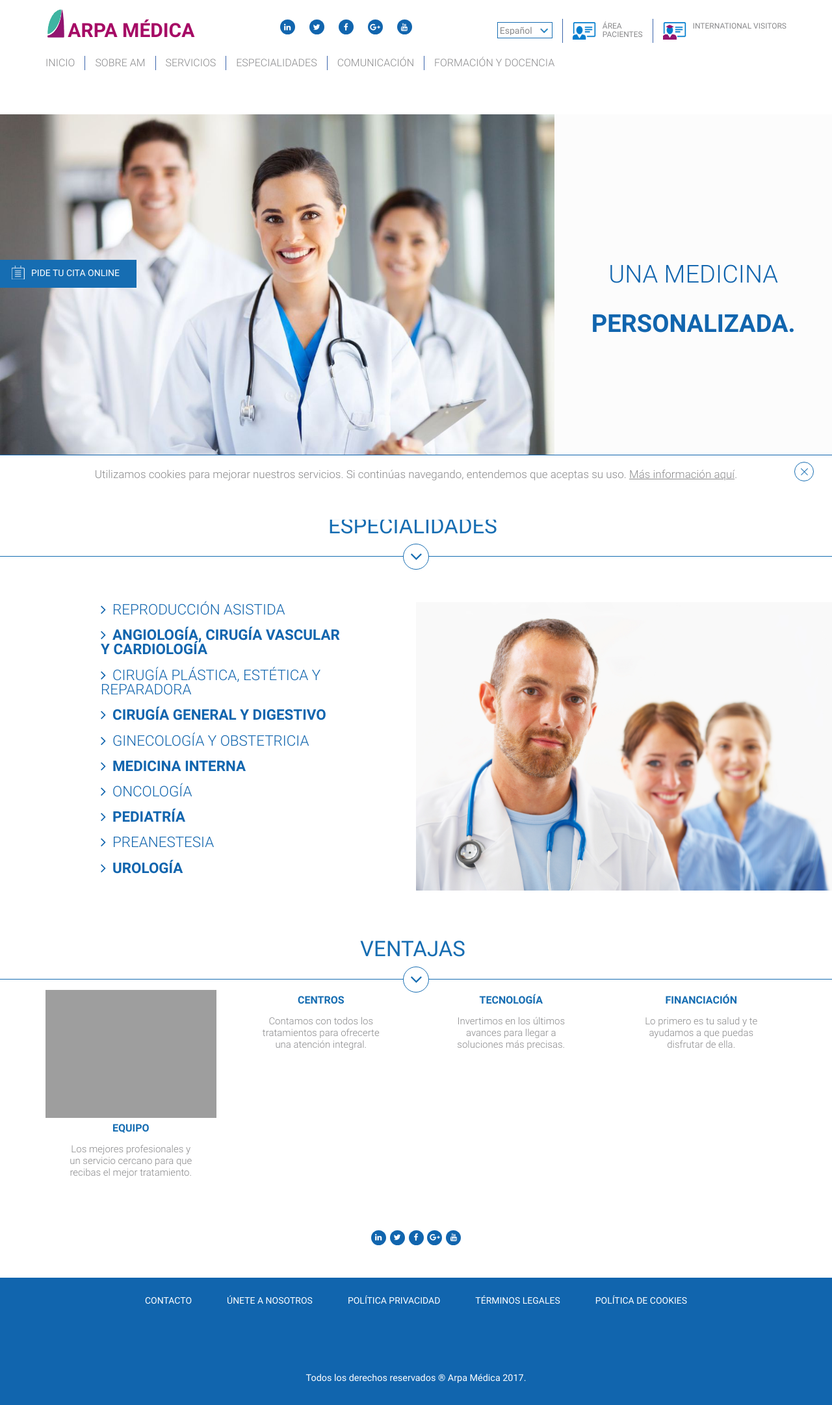
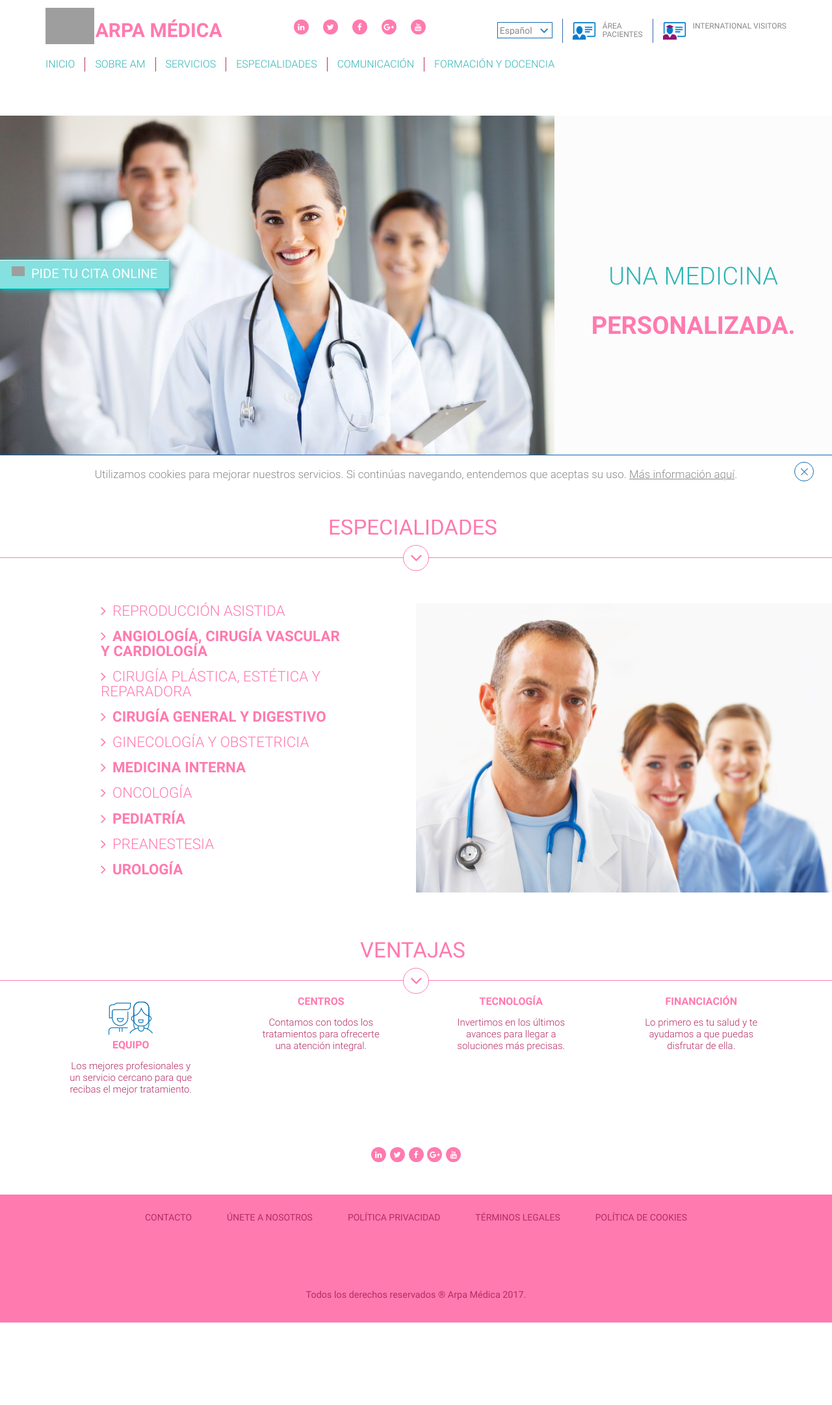
Before and after one commit to nikitor/vdh, a PHP site: page / in a window 1280 px wide. Shown: the whole page at 65% size. After the commit the page ends 2036 px from the top, so only its background shows below. Run offline with PHP 8.4, Linux system fonts and the light colour scheme; grey boxes are pictures that could not be loaded.

Commit message:
version rosa/azul cursis ok para mi en local

```diff
--- a/css/style.css
+++ b/css/style.css
@@ -367,15 +367,22 @@
     transform: translate(0%, -50%);
     -webkit-transform: translate(0%, -50%);
 }
+.fixed_cita:hover {
+		background-color: #2db4b4;
+}
 .fixed_cita {
 		margin-left: 0;
 		transition: all .15s ease-in-out;
 		-webkit-transition: all .15s ease-in-out;
 		z-index: 99;
 		padding: 8px 12px;
-    background-color: #166db2;
-    width: 210px;
+		/* background-color: #166db2; */
+		background-color: #85e0e0;
+		/* width: 210px; */
 		text-align: left;
+		border-top: azure 1px solid;
+		border-bottom: #00d6d6 1px solid;
+		box-shadow: 2px 2px 10px #2caaaa;
 }
 .fixed_call {
     margin-left: 0;
@@ -404,10 +411,11 @@
 	max-width: 40px;
 }
 .fixed_cita span {
-   color: #FFF;
-   text-transform: uppercase;
-   font-size: 14px;
-   float: left;
+   color: #ffffff;
+   text-transform: uppercase;
+   font-size: 1em;
+   float: left;
+   font-weight: 400;
 }
 .fixed_call span {
    color: #166db2;
@@ -431,7 +439,7 @@
 }
 #fixed_buttons .butons_arrows{
     position: absolute;
-    left: 100%;
+    left: 99%;
     top: 50%;
     height: 100%;
     width: 20px;
@@ -440,8 +448,13 @@
     margin-left: 0;
     text-align: center;
     cursor: pointer;
-    border: 1px solid #166db2;
-    background: #166db2;
+    /*border: 1px solid #166db2;*/
+    /*background: #166db2; azul */
+		border-top: azure 1px solid;
+    border-bottom: #00d6d6 1px solid;
+    box-shadow: 2px 2px 5px hsla(180, 20%, 20%, 1);
+		/*border: 1px solid #FFF #85e0e0 #85e0e0 #85e0e0;*/
+    background: #85e0e0;
 }
 #fixed_buttons .butons_arrows .cierra,
 #fixed_buttons .butons_arrows .abre{
@@ -474,11 +487,13 @@
 }
 
 .full_title h2 {
-	color: #166db2;
+	/*color: #166db2;*/
+	color: #FF7AAF;
 	font-size: 33px;
 	text-transform: uppercase;
 	font-weight: 400;
-	border-bottom: 1px solid #166db2;
+	/*border-bottom: 1px solid #166db2; azul */
+	border-bottom: 1px solid #FF7AAF;
 	/*margin-top: 50px;*/
 	margin-bottom: -20px;
 	text-align: center;
@@ -495,11 +510,13 @@
 	background-color: #FFF;
 	height: 40px;
 	width: 40px;
-	border: 1px solid #166db2;
+	/*border: 1px solid #166db2;*/
+	border: 1px solid #FF7AAF;
 	display: block;
 	margin: 0 auto;
 	font-size: 30px;
-	color: #166db2;
+	/*color: #166db2;*/
+	color: #FF7AAF;
 	padding-top: 3px;
 	padding-left: 1px;
 	position: relative;
@@ -569,7 +586,7 @@
 header #logo {
   float: left;
   margin-right: 2px;
-  height: 3em;
+  height: 3.5em;
   margin-top: -1.1em;
 }
 body.it header #logo {
@@ -642,8 +659,9 @@
 	text-transform: uppercase;
 	padding: 3px 15px;
 	font-weight: 100;
-    border-right: 1px solid #3b65ac;
-    /*font-size: 14px;*/
+	border-right: 1px solid #b42d65;
+	color: #2db4b4;
+	/* font-size: 14px; */
 	font-size: 1em;
 	cursor: pointer;
 }
@@ -793,9 +811,14 @@
 #ventajas .ventaja {
 	margin-bottom: 50px;
 }
+#ventajas p {
+	color:#b42d65;
+}
+
 #ventajas .ventaja h3 {
 	text-transform: uppercase;
-	color: #166db2;
+	/*color: #166db2;*/
+	color: #FF7AAF;
 	font-weight: bold;
 	margin: 8px 0 15px;
 }
@@ -831,7 +854,8 @@
 	margin-top: 5px;
 }
 footer {
-	background-color: #1165ae;
+	/*background-color: #1165ae; azul vd */
+	background-color: #FF7AAF;
 	padding: 20px 0;
 	display: block;
 	margin-top: 50px;
@@ -846,7 +870,7 @@
 	height: 30px
 }
 footer nav li a {
-	color: #FFF;
+	color: #b42d65;
 	text-transform: uppercase;
 	padding: 8px 25px;
 	font-size: 14px;
@@ -859,7 +883,8 @@
 }
 
 #legal {
-	background-color: #1165ae;
+	/*background-color: #1165ae; azul vd*/
+	background-color: #FF7AAF;
 }
 #legal p {
 	color: #1165ae;
@@ -881,10 +906,16 @@
 	width: 23px;
 	height: 23px;
 	border-radius: 50%;
-	background-color: #1165ae;
+	/*background-color: #1165ae; azul*/
+	/*background-color: #00FEFE; rosa*/
+	background-color: #FF7AAF;
 	color: #FFF;
 	padding-top: 5.5px;
 	font-size: 12px;
+}
+
+#share_icons li a:hover {
+	background-color: #ff3385;
 }
 /* -------------------------
 HOME
@@ -902,8 +933,13 @@
 	margin-bottom: 2em;
 }
 
+#head-banner:hover {
+	color: #ff3385;
+}
+
 #head-banner {
-	color:#a60a65;
+	/*color:#a60a65;*/
+	color:#FF7AAF;
 }
 
 #share_icons.share_icons_head{
@@ -913,9 +949,15 @@
 	margin: 0 0.5em;
 }
 
+#home_inicio article p strong {
+	color: #FF7AAF;
+}
+
 #home_inicio article p {
 	font-size: 38px;
-	color: #1165ae;
+	/*color: #1165ae;*/
+	/*color: #ff2a7f; rosa oscuro */
+	color: #2db4b4;
 	font-weight: 100;
 	text-transform: uppercase;
 	max-width: 425px;
@@ -943,7 +985,8 @@
 #home_tratamientos li {
 	/*font-size: 30px;*/
 	font-size: 1.4em;
-	color: #1165ae;
+	/*color: #1165ae;*/
+	color: #FF7AAF;
 	font-weight: 100;
 	text-transform: uppercase;
 	/*margin-bottom: 12px;*/
@@ -960,6 +1003,11 @@
 	text-rendering: auto;
 	margin-right: 10px;
 }
+
+.full_title, body .full_title h3 {
+	color: #FF7AAF;
+}
+
 #home #ventajas .full_title {
 	position: absolute;
 	width: 100%;
@@ -1256,7 +1304,7 @@
 ---------------------*/
 
 footer #legal p {
-	color: #FFF;
+	color: #b42d65;
 	text-align: center;
 	font-size: 0.9em;
 	margin-top: 50px;
--- a/index.html
+++ b/index.html
@@ -76,7 +76,8 @@
 			<div class="col-xs-12" id="menu_sup">
 				<a href="index.html">
 					<!-- <img id="logo" src="images/logo_vitaldent.png" class="img img-responsive" alt="Vitaldent"> -->
-					<img id="logo" src="img/logo-arpa2.png" class="img img-responsive" alt="Arpa médica">
+					<!-- <img id="logo" src="img/logo-arpa2.png" class="img img-responsive" alt="Arpa médica"> -->
+					<img id="logo" src="img/logoam2.svg" class="img img-responsive" alt="Arpa médica">
 				</a>
 
 				<div id="top_menu" class="pull-right">
@@ -112,7 +113,8 @@
 			<nav>
 				<a href="index.html">
 					<!-- <img id="small_logo" src="images/logo_vitaldent.png" class="img img-responsive" alt="Vitaldent"> -->
-					<img id="small_logo" src="img/logo-arpa.png" class="img img-responsive" alt="Vitaldent">
+					<!-- <img id="small_logo" src="img/logo-arpa.png" class="img img-responsive" alt="Vitaldent"> -->
+					<img id="small_logo" src="img/icon_cita.svg" class="img img-responsive hidden-md hidden-lg" alt="Vitaldent">
 				</a>
 				<ul>
 					<!-- <li onclick="window.open('index.html','_self')"> -->
@@ -346,7 +348,10 @@
 		<a href="javascript:void(0);" id="sticky-pedir-cita" class="btn fixed_cita" class="btn btn-info btn-lg" data-toggle="modal" data-target="#myModal">
 			<button>
 				<!-- <img src="images/icon_cita.png" class="img img-responsive hidden-xs hidden-sm" alt="Calendario"> -->
-				<img src="img/icon_cita.png" class="img img-responsive hidden-xs hidden-sm" alt="Calendario">
+				<!-- <img src="img/icon_cita.png" class="img img-responsive hidden-xs hidden-sm" alt="Calendario"> -->
+				<img src="img/icon_cita.svg" class="img img-responsive hidden-xs hidden-sm" alt="Calendario">
+				<!-- <img src="green-circle.svg" height="64" alt="Nice green circle"/> -->
+
 				<span>Pide tu cita online</span>
 			</button>
 		</a>
```
Also changed, not shown: img/icon_cita.svg (added), img/icon_clinicas.png (added), img/icon_equipo.png (added), img/logoam2.svg (added), 1 other file. Lines whose indentation alone changed are shown as unchanged.
